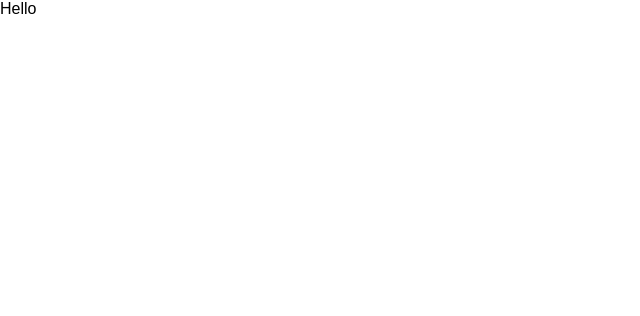
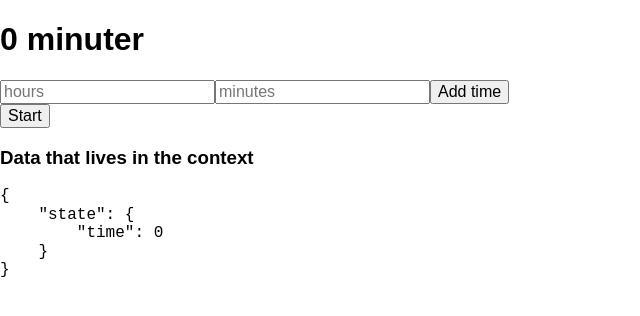
Before and after one commit to carsva/counterapp, a React (Create React App) app: page / in a window 1280 px wide. Shown: the top 316 px of the page, without its empty margins (0-640 px from the left). Built offline with nearby package versions, Linux system fonts and the light colour scheme; a web font is replaced by a local one.

Commit message:
Preparing Logic and added clock component

```diff
--- a/src/AppContext.js
+++ b/src/AppContext.js
@@ -4,17 +4,15 @@ export const AppContext = React.createContext('plant');
 
 export class AppProvider extends React.Component {
   state = {
-
+    time: 0,
   };
 
+  test = values => {
 
-
-  test = () => {
-
+    let current = Date.prototype.getTime();
+    // this.setState({ time: 2 });
+    console.log(current)
   };
-
-  // componentWillMount() {
-  // }
 
   render() {
     const value = {
--- /dev/null
+++ b/src/components/Clock.js
@@ -0,0 +1,78 @@
+import React, { Component } from 'react';
+import { AppConsumer } from '../AppContext';
+
+class Clock extends Component {
+
+  render() {
+    return (
+      <AppConsumer>
+        {context => (
+          <div>
+            <h1>{context.state.time} minuter</h1>
+            <form onSubmit={(e) => {
+                  e.preventDefault();
+
+                  const values = {
+                    hours: e.target.hours.value,
+                    minutes: e.target.minutes.value,
+                  };
+                  context.state.test(values);
+                }}>
+
+                <input type="text" name="hours" placeholder="hours" />
+                <input type="text" name="minutes" placeholder="minutes" />
+                <button className="button-style">Add time</button>
+
+
+            </form>
+            <button onClick={context.state.test}>Start</button>
+          </div>
+        )}
+      </AppConsumer>
+    );
+  }
+}
+
+export default Clock;
+
+/*
+<form
+                onSubmit={e => {
+                  e.preventDefault();
+
+                  const values = {
+                    name: e.target.name.value,
+                    amount: parseInt(e.target.amount.value),
+                    waterInterval: parseInt(e.target.waterInterval.value),
+                    picture: e.target.picture.value,
+                  };
+                  context.state.newPlant(values);
+                  this.props.history.push('/home');
+                }}
+              >
+                <input type="text" name="name" placeholder="Name" />
+                <input type="hidden" name="picture" value="./../plant.jpg" />
+                <select name="amount">
+                  <option value="0">Amount of water (dl):</option>
+                  <option value="1">1</option>
+                  <option value="2">2</option>
+                  <option value="3">3</option>
+                  <option value="4">4</option>
+                  <option value="5">5</option>
+                  <option value="6">6</option>
+                  <option value="7">7</option>
+                  <option value="8">8</option>
+                  <option value="9">9</option>
+                  <option value="10">10</option>
+                </select>
+                <select name="waterInterval">
+                  <option value="0">How often?</option>
+                  <option value="1">Everyday</option>
+                  <option value="2">Every second day</option>
+                  <option value="3">Every third day</option>
+                  <option value="7">Once a week</option>
+                </select>
+                <button className="button-style">Add plant</button>
+              </form>
+
+*/
--- a/src/pages/Home.js
+++ b/src/pages/Home.js
@@ -1,5 +1,6 @@
 import React, { Component } from 'react';
 import { AppConsumer } from '../AppContext';
+import Clock from './../components/Clock';
 
 class Home extends Component {
 
@@ -7,7 +8,13 @@ class Home extends Component {
     return (
       <AppConsumer>
         {context => (
-          <div>Hello</div>
+          <div>
+          <Clock />
+          <div>
+                <h3>Data that lives in the context</h3>
+                <pre>{JSON.stringify(context, null, 4)}</pre>
+              </div>
+          </div>
         )}
       </AppConsumer>
     );
```
